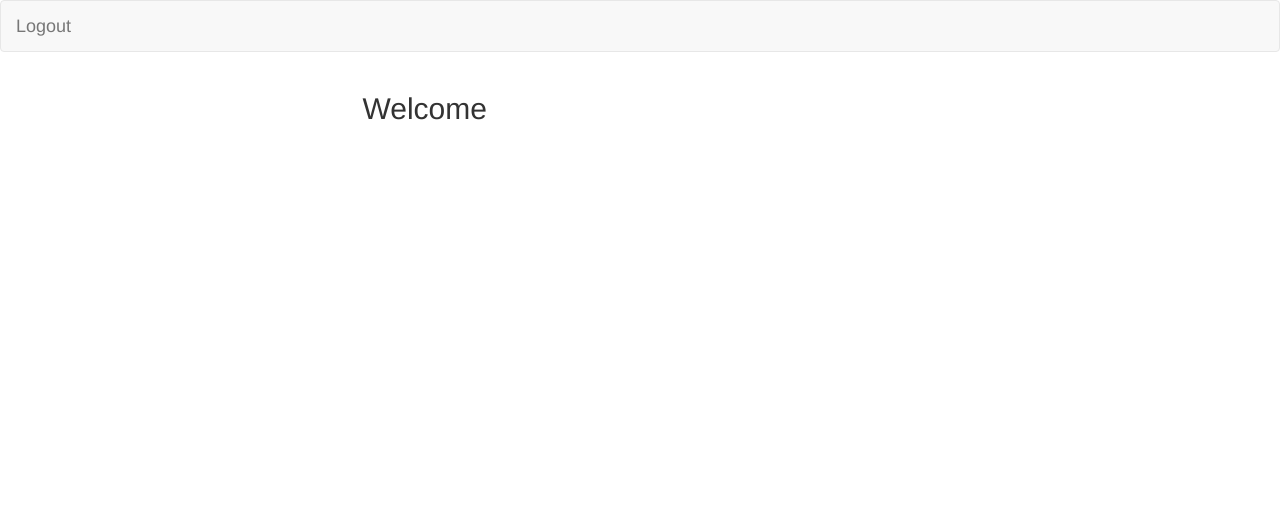
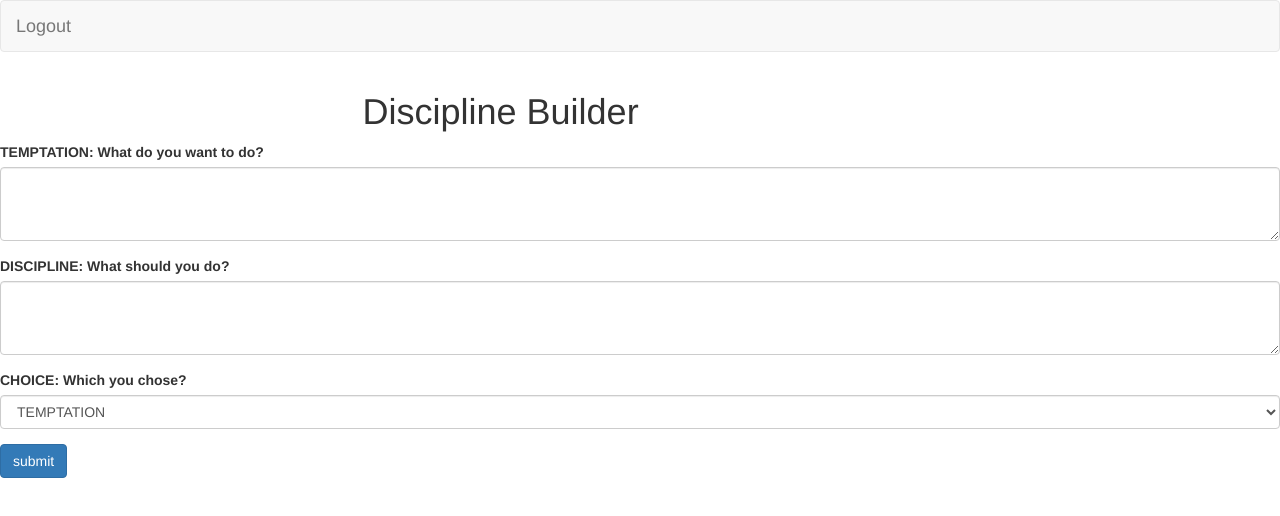
Before and after one commit to clarktyra/discipline-builder, a website: page public/members.html in a window 1280 px wide. Drawn offline with nearby package versions, Linux system fonts and the light colour scheme; no server answers.

Commit message:
added form area for Temptations, Discipline, and Choice

```diff
--- a/public/members.html
+++ b/public/members.html
@@ -22,10 +22,30 @@
   <div class="container">
     <div class="row">
       <div class="col-md-6 col-md-offset-3">
-        <h2>Welcome <span class="member-name"></span></h2>
+        <!-- <h2>Welcome <span class="member-name"></span></h2> -->
+        <h1>Discipline Builder</h1>
       </div>
     </div>
   </div>
+  <form>
+    <div class="form-group">
+      <label for="exampleFormControlTextarea1">TEMPTATION: What do you want to do?</label>
+      <textarea class="form-control" id="wantToDo" rows="3"></textarea>
+    </div>
+    <div class="form-group">
+      <label for="exampleFormControlTextarea1">DISCIPLINE: What should you do?</label>
+      <textarea class="form-control" id="ShouldDo" rows="3"></textarea>
+    </div>
+    <div class="form-group">
+      <label for="exampleFormControlSelect1">CHOICE: Which you chose?</label>
+      <select class="form-control" id="exampleFormControlSelect1">
+        <option>TEMPTATION</option>
+        <option>DISCIPLINE</option>
+
+      </select>
+    </div>
+    <button type="submit" class="btn btn-primary mb-2">submit</button>
+  </form>
 
   <script src="https://cdnjs.cloudflare.com/ajax/libs/jquery/3.2.1/jquery.min.js"></script>
   <script type="text/javascript" src="js/members.js"></script>
```
